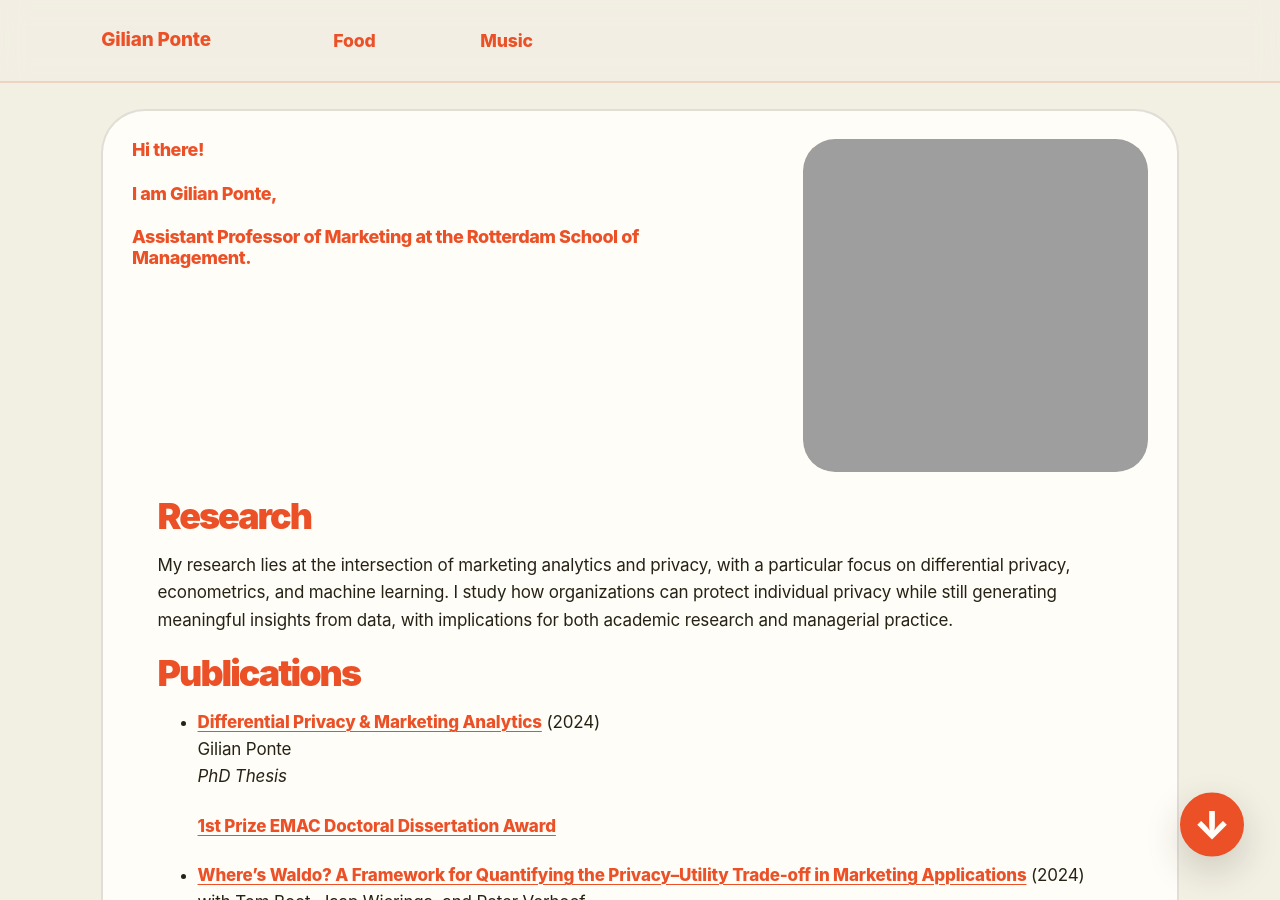
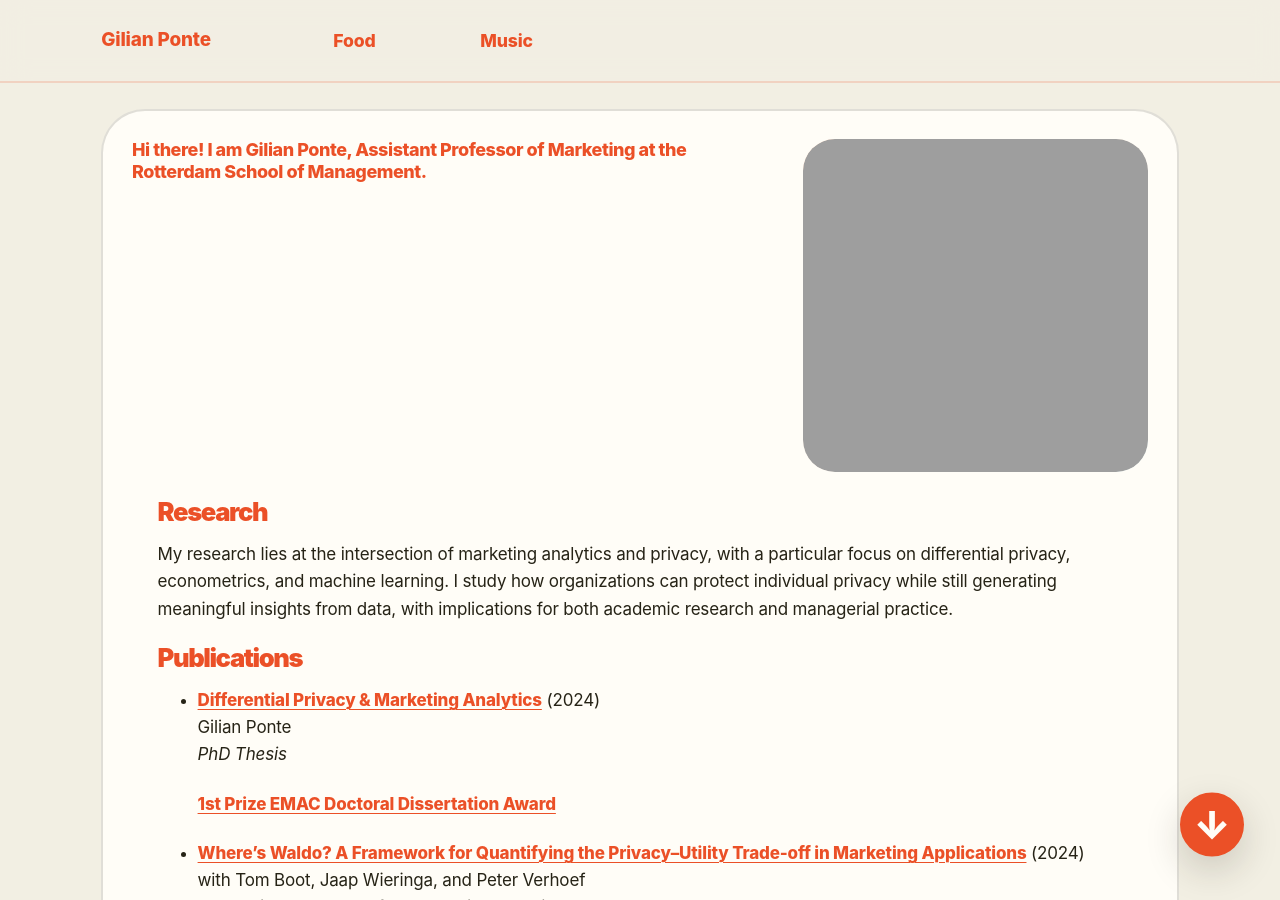
Before and after one commit to GilianPonte/gilianponte.github.io, a Jekyll site: the page built from _pages/year-archive.md, in a window 1280 px wide and 900 px high. Built offline with Jekyll 4.4.1, drawn with Linux system fonts in a browser that asks for light colours.

Commit message:
Update year-archive.md

```diff
--- a/_pages/year-archive.md
+++ b/_pages/year-archive.md
@@ -9,14 +9,12 @@ redirect_from:
   - /wordpress/blog-posts/
 ---
 
-Hi there! <br>
-<br>
-I am Gilian Ponte, <br> <br> Assistant Professor of Marketing at the Rotterdam School of Management.
+Hi there! I am Gilian Ponte, Assistant Professor of Marketing at the Rotterdam School of Management.
 
-### Research
+## Research
 My research lies at the intersection of marketing analytics and privacy, with a particular focus on differential privacy, econometrics, and machine learning. I study how organizations can protect individual privacy while still generating meaningful insights from data, with implications for both academic research and managerial practice.
 
-### Publications
+## Publications
 - **[Differential Privacy & Marketing Analytics](https://research.rug.nl/en/publications/differential-privacy-amp-marketing-analytics/)** (2024)
   Gilian Ponte
   *PhD Thesis*
@@ -37,17 +35,17 @@ My research lies at the intersection of marketing analytics and privacy, with a
   [Python package](https://github.com/GilianPonte/private-targeting){: .repo-link target="_blank" rel="noopener" }
   [PyData 2024 Tutorial](https://www.youtube-nocookie.com/embed/ObJWPCc2FNk)
 
-### Work in Progress
+## Work in Progress
 I am currently working on the following projects, in order of maturity:
 - Private Randomized Response — with Tom Boot and Jaap Wieringa
 - Setting Privacy Risk Budgets in Online Experiments — with Alina Ferecatu
 - Machine Unlearning in Targeting — with Ta-Wei (David) Huang
 - Shuffling for Data Privacy — with Tom Boot and Bruno Jacobs
 
-### Public Policy
+## Public Policy
 
 Beyond academia, I actively contribute to privacy-related policymaking in the Netherlands. I have collaborated with organizations such as UWV, DUO, TNO, CBS, and the Ministry of Justice and Security. If you work in policy and are exploring data protection, feel free to get in touch.
 
-### Outside of Work
+## Outside of Work
 
 Outside of research and teaching, I enjoy music, road cycling, philosophy, reading, and good food. Fortunately, the cycling helps balance out the food. That list also helps explain why this website is not always fully up to date.
```
